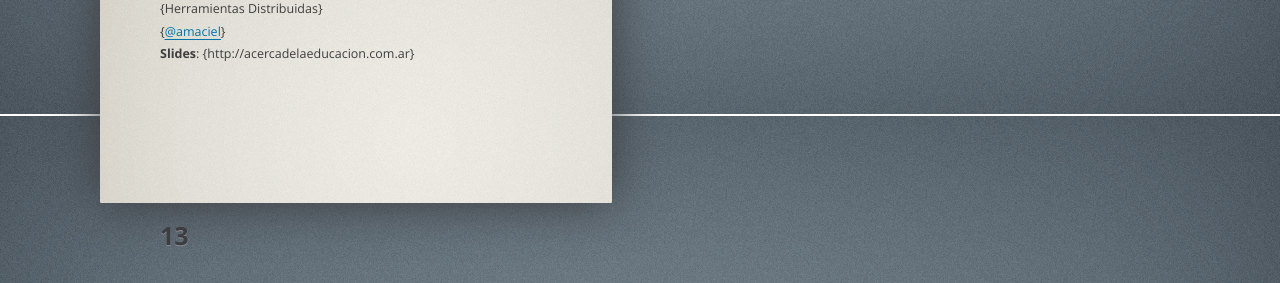
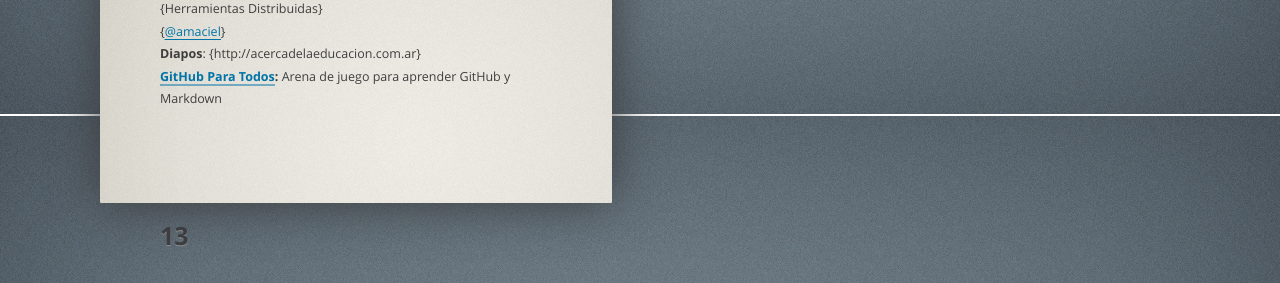
Before and after one commit to acercadelaeducacion/charlas-talleres, a plain HTML site: page HerramientasDistribuidas/Presentacion/index.html in a window 1280 px wide. Shown: the part 2958-3241 px from the top of the page. Drawn offline with Linux system fonts and the light colour scheme; files whose address does not match are found by name.

Commit message:
Update index.html

```diff
--- a/HerramientasDistribuidas/Presentacion/index.html
+++ b/HerramientasDistribuidas/Presentacion/index.html
@@ -295,7 +295,8 @@ AND… I'M SPENT
         <li>{Alvar}</li>
         <li>{Herramientas Distribuidas}</li>
         <li>{<a href="http://twitter.com/amaciel">@amaciel</a>}</li>
-        <li><strong>Slides</strong>: {http://acercadelaeducacion.com.ar}</li>
+        <li><strong>Diapos</strong>: {http://acercadelaeducacion.com.ar}</li>
+        <li><strong><a href="https://github.com/acercadelaeducacion/GitHub-Para-Todos/fork">GitHub Para Todos</a>:</strong> Arena de juego para aprender GitHub y Markdown</li>
       </ul>
 
 
```
